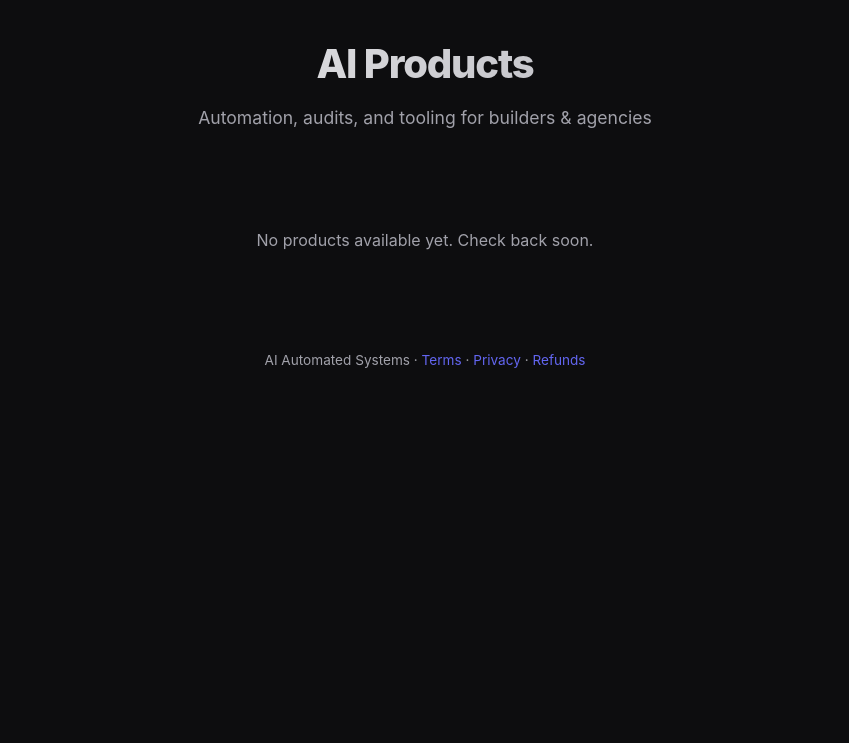
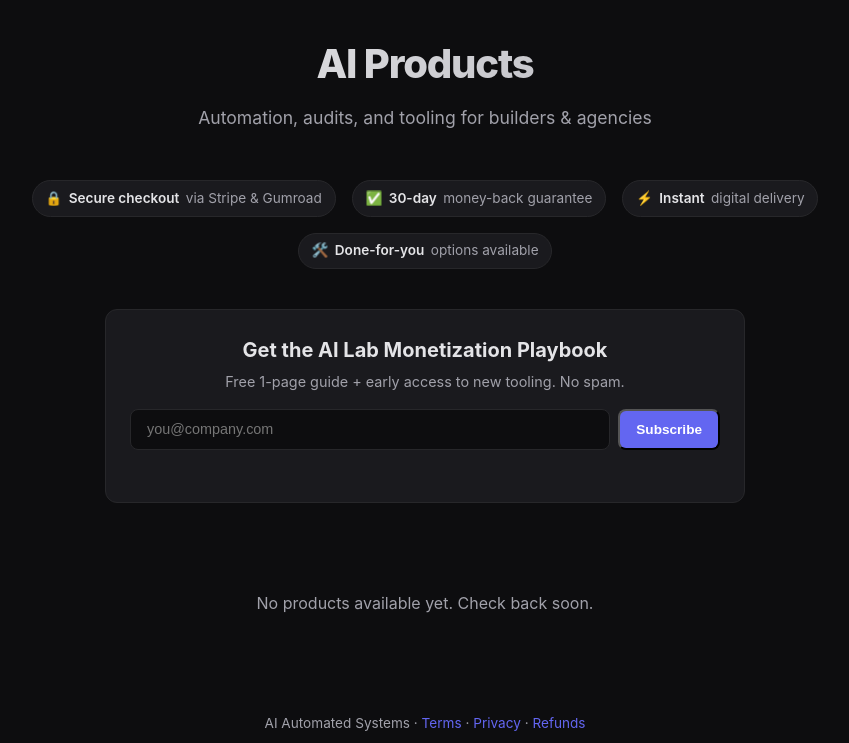
Before and after one commit to Hardonian/storefront, a FastAPI app: page / in a window 1280 px wide. Shown: the top 743 px of the page, without its empty margins (215-1064 px from the left). Run offline with FastAPI, Linux system fonts and the light colour scheme; data that the repository does not hold is empty; parts of the project's set-up code (start-up, migrations or seed data) failed here and were passed over; some libraries are stand-ins or nearby versions.

Commit message:
feat(storefront): local-first analytics, newsletter capture, trust signals
- /api/track + /api/analytics (operator) capture page_view/checkout_click locally
  (replaces dead remote aiautomatedsystems.ca endpoint)
- Newsletter subscribe form wired to /api/subscribe
- Trust pills (secure checkout, 30-day guarantee, instant delivery)
- /p/{slug} injects analytics.js into landing pages
- Add missing README

```diff
--- a/app/main.py
+++ b/app/main.py
@@ -12,15 +12,64 @@
 from collections import defaultdict, deque
 from typing import Optional
 
-from fastapi import FastAPI, Request, HTTPException, Depends, Header
+from fastapi import FastAPI, Request, HTTPException, Depends, Header, Body
 from fastapi.responses import HTMLResponse, JSONResponse, PlainTextResponse, FileResponse
 from fastapi.middleware.cors import CORSMiddleware
 from fastapi.staticfiles import StaticFiles
 from jinja2 import Environment, FileSystemLoader, select_autoescape
 from pydantic import BaseModel, EmailStr, Field
 from pydantic_settings import BaseSettings, SettingsConfigDict
+from typing import Any, Dict, Optional
 
 from app import store
+
+# ── Analytics (local-first conversion tracking) ───────────────────────────────
+# The storefront ships an analytics.js client that previously POSTed to a remote
+# domain (aiautomatedsystems.ca/api/track) which is now down — meaning checkout
+# clicks and page views were silently dropped. We now capture them LOCALLY so the
+# operator gets real conversion signal instead of theatre.
+import sqlite3 as _sa_sqlite
+
+_ANALYTICS_DDL = """
+CREATE TABLE IF NOT EXISTS events (
+    id INTEGER PRIMARY KEY AUTOINCREMENT,
+    product_slug TEXT,
+    event_type TEXT,
+    source TEXT,
+    payload_json TEXT,
+    created_at TEXT DEFAULT CURRENT_TIMESTAMP
+);
+"""
+
+def _init_analytics(db_path: str) -> None:
+    conn = _sa_sqlite.connect(str(db_path))
+    try:
+        conn.execute(_ANALYTICS_DDL)
+        conn.commit()
+    finally:
+        conn.close()
+
+def _record_event(event: str, page: str | None, product_slug: str | None,
+                  checkout_url: str | None, session_id: str | None,
+                  referrer: str | None) -> None:
+    import json as _json
+    payload = _json.dumps({
+        "page": page,
+        "checkout_url": checkout_url,
+        "session_id": session_id,
+        "referrer": referrer,
+    }, separators=(",", ":"))
+    conn = _sa_sqlite.connect(str(settings.db_path))
+    try:
+        conn.execute(
+            "INSERT INTO events (product_slug, event_type, source, payload_json) "
+            "VALUES (?,?,?,?)",
+            (product_slug, event, "storefront", payload),
+        )
+        conn.commit()
+    finally:
+        conn.close()
+
 
 # ── Settings ───────────────────────────────────────────────────────────────────
 
@@ -132,6 +181,7 @@
 @app.on_event("startup")
 def _startup():
     store.init_db(settings.db_path)
+    _init_analytics(settings.db_path)
     Path(settings.landing_dir).mkdir(parents=True, exist_ok=True)
     Path(settings.legal_dir).mkdir(parents=True, exist_ok=True)
 
@@ -167,16 +217,25 @@
 
 @app.get("/p/{slug}", response_class=HTMLResponse)
 async def product_landing(slug: str):
-    """Serve a static landing page by product slug."""
+    """Serve a static landing page by product slug, with analytics injected."""
     # Sanitise slug to prevent path traversal
-    slug_safe = re.sub(r"[^a-zA-Z0-9_\-]", "", slug)
+    slug_safe = re.sub(r"[^a-zA-Z0-9_\\-]", "", slug)
     if slug_safe != slug:
         raise HTTPException(status_code=400, detail="Invalid slug")
 
     html_path = LANDING_DIR / f"{slug_safe}.html"
     if not html_path.exists():
         raise HTTPException(status_code=404, detail=f"Landing page '{slug}' not found")
-    return FileResponse(str(html_path), media_type="text/html")
+
+    html = html_path.read_text(encoding="utf-8")
+    # Inject local-first analytics before </body> if not already present.
+    inject = '<script src="/landing-assets/analytics.js" defer></script>'
+    if "/landing-assets/analytics.js" not in html:
+        if "</body>" in html:
+            html = html.replace("</body>", f"{inject}\n</body>", 1)
+        else:
+            html = f"{html}\n{inject}\n"
+    return HTMLResponse(content=html)
 
 
 @app.get("/api/products")
@@ -228,6 +287,59 @@
         raise HTTPException(status_code=401, detail="Unauthorized")
     leads = store.list_leads(settings.db_path)
     return {"leads": leads, "count": len(leads)}
+
+
+# ── Analytics ingestion (local-first conversion tracking) ─────────────────────
+
+@app.post("/api/track")
+async def api_track(payload: Dict[str, Any] = Body(default={})):
+    """Capture a client-side event (page_view / checkout_click) locally.
+
+    Resilient: never raises to the client so the analytics snippet can fire-and-forget.
+    """
+    _record_event(
+        event=str(payload.get("event", "unknown"))[:64],
+        page=str(payload.get("page", ""))[:256] or None,
+        product_slug=str(payload.get("product_slug", ""))[:128] or None,
+        checkout_url=str(payload.get("checkout_url", ""))[:512] or None,
+        session_id=str(payload.get("session_id", ""))[:64] or None,
+        referrer=str(payload.get("referrer", ""))[:512] or None,
+    )
+    return {"ok": True}
+
+
+@app.get("/api/analytics")
+async def api_analytics(x_api_key: Optional[str] = Header(default=None)):
+    if not settings.api_key:
+        raise HTTPException(status_code=503, detail="API key not configured on server")
+    if x_api_key != settings.api_key:
+        raise HTTPException(status_code=401, detail="Unauthorized")
+    conn = _sa_sqlite.connect(str(settings.db_path))
+    try:
+        totals = conn.execute(
+            "SELECT event_type, count(*) c FROM events GROUP BY event_type ORDER BY c DESC"
+        ).fetchall()
+        checkout_clicks = conn.execute(
+            "SELECT product_slug, count(*) c FROM events "
+            "WHERE event_type='checkout_click' GROUP BY product_slug ORDER BY c DESC"
+        ).fetchall()
+        page_views = conn.execute(
+            "SELECT count(*) FROM events WHERE event_type='page_view'"
+        ).fetchone()[0]
+        recent = conn.execute(
+            "SELECT event_type, product_slug, created_at FROM events ORDER BY id DESC LIMIT 25"
+        ).fetchall()
+    finally:
+        conn.close()
+    return {
+        "page_views": page_views,
+        "by_event": [{"event_type": r[0], "c": r[1]} for r in totals],
+        "top_checkout_clicks": [{"product_slug": r[0], "c": r[1]} for r in checkout_clicks],
+        "recent": [
+            {"event_type": r[0], "product_slug": r[1], "created_at": r[2]}
+            for r in recent
+        ],
+    }
 
 
 # ── Legal docs ────────────────────────────────────────────────────────────────
--- a/app/templates/index.html
+++ b/app/templates/index.html
@@ -73,14 +73,58 @@
     footer { text-align: center; margin-top: 3rem; color: var(--text-muted); font-size: 0.85rem; }
     footer a { color: var(--accent); text-decoration: none; }
     .empty { text-align: center; padding: 3rem; color: var(--text-muted); }
+    .newsletter {
+      max-width: 640px; margin: 0 auto 2.5rem; padding: 1.5rem;
+      background: var(--card); border: 1px solid var(--border); border-radius: 12px;
+      text-align: center;
+    }
+    .newsletter h2 { font-size: 1.25rem; margin-bottom: 0.25rem; }
+    .newsletter p { color: var(--text-muted); font-size: 0.9rem; margin-bottom: 1rem; }
+    .newsletter form { display: flex; gap: 0.5rem; justify-content: center; flex-wrap: wrap; }
+    .newsletter input[type=email] {
+      flex: 1; min-width: 220px; padding: 0.7rem 1rem; border-radius: 8px;
+      border: 1px solid var(--border); background: #0d0d0f; color: var(--text); font-size: 0.9rem;
+    }
+    .newsletter .btn { flex: 0 0 auto; }
+    .newsletter .msg { margin-top: 0.75rem; font-size: 0.85rem; min-height: 1.2em; }
+    .newsletter .msg.ok { color: var(--price); }
+    .newsletter .msg.err { color: #f87171; }
+    .trust-bar {
+      display: flex; flex-wrap: wrap; gap: 1rem; justify-content: center;
+      margin: 0 auto 2.5rem; max-width: 900px; color: var(--text-muted); font-size: 0.85rem;
+    }
+    .trust-bar .pill {
+      display: inline-flex; align-items: center; gap: 0.4rem;
+      padding: 0.4rem 0.8rem; border: 1px solid var(--border);
+      border-radius: 999px; background: var(--card);
+    }
+    .trust-bar .pill b { color: var(--text); font-weight: 600; }
   </style>
+  <script src="/landing-assets/analytics.js" defer></script>
 </head>
 <body>
   <div class="container">
     <header>
       <h1>AI Products</h1>
-      <p>Automation, audits, and tooling for builders & agencies</p>
+      <p>Automation, audits, and tooling for builders &amp; agencies</p>
     </header>
+
+    <div class="trust-bar">
+      <span class="pill">🔒 <b>Secure checkout</b> via Stripe &amp; Gumroad</span>
+      <span class="pill">✅ <b>30-day</b> money-back guarantee</span>
+      <span class="pill">⚡ <b>Instant</b> digital delivery</span>
+      <span class="pill">🛠️ <b>Done-for-you</b> options available</span>
+    </div>
+
+    <div class="newsletter">
+      <h2>Get the AI Lab Monetization Playbook</h2>
+      <p>Free 1-page guide + early access to new tooling. No spam.</p>
+      <form id="nl-form">
+        <input type="email" id="nl-email" placeholder="you@company.com" required>
+        <button type="submit" class="btn btn-primary">Subscribe</button>
+      </form>
+      <div class="msg" id="nl-msg"></div>
+    </div>
 
     {% if products %}
     <div class="grid">
@@ -106,9 +150,9 @@
           <a href="/p/{{ p.slug }}" class="btn btn-secondary">View Details</a>
           {% if p.status == 'ready' %}
             {% if p.gumroad_url %}
-            <a href="{{ p.gumroad_url }}" class="btn btn-primary" target="_blank" rel="noopener">Buy on Gumroad</a>
+            <a href="{{ p.gumroad_url }}" class="btn btn-primary" target="_blank" rel="noopener" data-slug="{{ p.slug }}">Buy on Gumroad</a>
             {% elif p.checkout_url %}
-            <a href="{{ p.checkout_url }}" class="btn btn-primary" target="_blank" rel="noopener">Buy Now</a>
+            <a href="{{ p.checkout_url }}" class="btn btn-primary" target="_blank" rel="noopener" data-slug="{{ p.slug }}">Buy Now</a>
             {% endif %}
           {% else %}
             <a href="/p/{{ p.slug }}" class="btn btn-primary">Contact / Details</a>
@@ -127,5 +171,34 @@
       <p>AI Automated Systems &middot; <a href="/legal/terms-of-service">Terms</a> &middot; <a href="/legal/privacy-policy">Privacy</a> &middot; <a href="/legal/refund-policy">Refunds</a></p>
     </footer>
   </div>
+
+  <script>
+    (function () {
+      var form = document.getElementById('nl-form');
+      var msg = document.getElementById('nl-msg');
+      if (!form) return;
+      form.addEventListener('submit', function (e) {
+        e.preventDefault();
+        var email = document.getElementById('nl-email').value.trim();
+        msg.className = 'msg';
+        msg.textContent = 'Submitting…';
+        fetch('/api/subscribe', {
+          method: 'POST',
+          headers: { 'Content-Type': 'application/json' },
+          body: JSON.stringify({ email: email, tag: 'newsletter' })
+        })
+        .then(function (r) { return r.ok ? r.json() : Promise.reject(r.status); })
+        .then(function () {
+          msg.className = 'msg ok';
+          msg.textContent = '✅ Subscribed — check your inbox.';
+          form.reset();
+        })
+        .catch(function () {
+          msg.className = 'msg err';
+          msg.textContent = 'Something went wrong. Try again.';
+        });
+      });
+    })();
+  </script>
 </body>
 </html>
```
Also changed, not shown: README.md.
